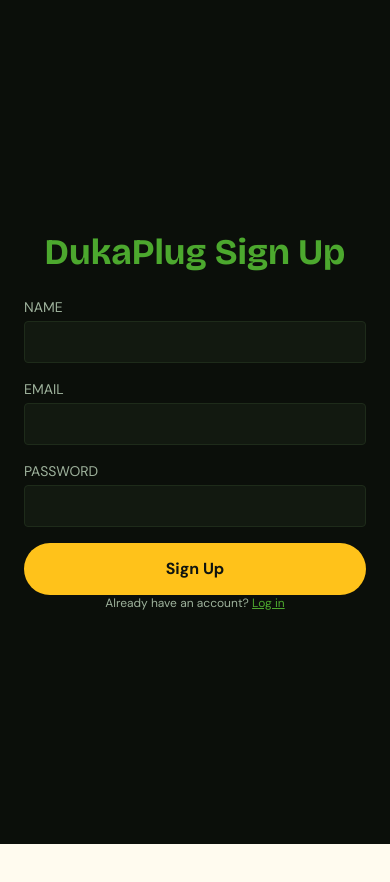
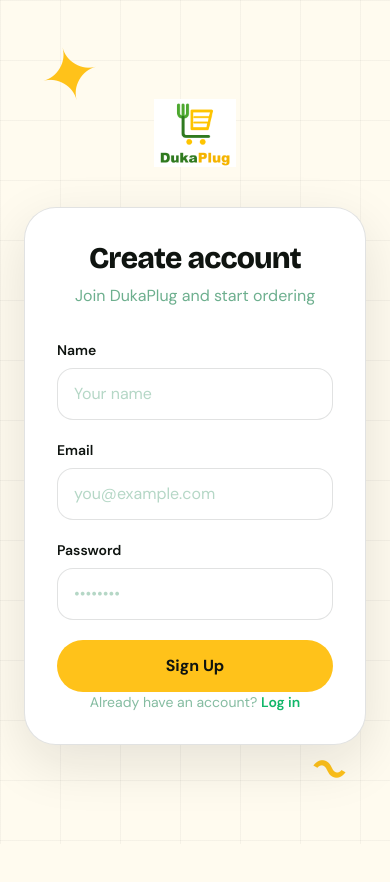
Before and after one commit to inferno254/dukaplug, a Next.js app: page /signup in a window 390 px wide. Shown: the top 882 px of the page. Built offline with nearby package versions, Linux system fonts and the light colour scheme.

Commit message:
Redesign login/signup pages to match site UI

```diff
--- a/src/app/login/page.tsx
+++ b/src/app/login/page.tsx
@@ -4,6 +4,7 @@
 import { useRouter } from 'next/navigation';
 import { useAuth } from '@/context/AuthContext';
 import Button from '@/components/ui/Button';
+import Logo from '@/components/ui/Logo';
 
 export default function LoginPage() {
   const [email, setEmail] = useState('');
@@ -37,34 +38,67 @@
   };
 
   return (
-    <main className="flex min-h-screen flex-col items-center justify-center bg-[#0B0F0A] text-[#F6F4EC] p-6">
-      <h1 className="mb-6 text-4xl font-bold text-[#4CA82E]">DukaPlug Login</h1>
-      <form onSubmit={handleSubmit} className="w-full max-w-md space-y-4">
-        <div className="flex flex-col">
-          <label htmlFor="email" className="mb-1 text-sm uppercase text-[#9EB29C]">Email</label>
+    <main className="min-h-screen flex items-center justify-center px-6 py-20 bg-[var(--cream)] relative overflow-hidden">
+      {/* Background pattern */}
+      <div className="absolute inset-0" style={{ backgroundImage: 'linear-gradient(rgba(15,20,16,.04) 1px,transparent 1px),linear-gradient(90deg,rgba(15,20,16,.04) 1px,transparent 1px)', backgroundSize: '60px 60px' }} />
+
+      {/* Floating doodles */}
+      <span className="absolute top-10 left-10 text-[var(--yellow)] text-7xl rotate-[-15deg]" aria-hidden="true">✦</span>
+      <span className="absolute bottom-10 right-10 text-[var(--yellow)] text-7xl rotate-30" aria-hidden="true">~</span>
+
+      <div className="relative z-10 w-full max-w-md">
+        {/* Logo */}
+        <div className="mb-10 flex justify-center">
+          <Logo />
+        </div>
+
+        {/* Card */}
+        <div className="bg-white border border-[var(--line)] rounded-[32px] p-8 md:p-12 shadow-[0_18px_55px_rgba(15,20,16,0.11)]">
+          <h1 className="mb-2 text-center font-[Bricolage_Grotesque] text-3xl md:text-4xl font-extrabold tracking-tight text-[var(--ink)]">Welcome back</h1>
+          <p className="mb-8 text-center text-[var(--deep)]/60 text-base">Sign in to your DukaPlug account</p>
+
+          <form onSubmit={handleSubmit} className="space-y-5">
+            {error && (
+              <div className="flex items-center gap-2 px-4 py-3 rounded-[14px] bg-red-50 border border-red-200 text-red-700 text-sm animate-in fade-in slide-in-from-top-2">
+                <svg width="18" height="18" viewBox="0 0 24 24" fill="none" stroke="currentColor" strokeWidth="2" aria-hidden="true">
+                  <circle cx="12" cy="12" r="10" />
+                  <line x1="15" y1="9" x2="9" y2="15" />
+                  <line x1="9" y1="9" x2="15" y2="15" />
+                </svg>
+                <span>{error}</span>
+              </div>
+            )}
+
+            <div>
+              <label htmlFor="email" className="mb-2 block text-sm font-semibold text-[var(--ink)]">Email</label>
               <input
                 id="email"
                 type="email"
+                autoComplete="email"
                 required
                 value={email}
                 onChange={(e) => setEmail(e.target.value)}
-            className="rounded px-3 py-2 bg-[#121910] border border-[#1E2B1A] text-[#F6F4EC] focus:outline-none focus:ring-2 focus:ring-[#4CA82E]"
+                className="w-full min-h-[52px] px-4 py-3 bg-white border border-[var(--line)] rounded-[16px] text-[var(--ink)] placeholder-[var(--deep)]/30 focus:outline-none focus:border-[var(--green)] focus:ring-2 focus:ring-[var(--mint)] transition-colors"
+                placeholder="you@example.com"
+                disabled={loading}
               />
             </div>
-        <div className="flex flex-col">
-          <label htmlFor="password" className="mb-1 text-sm uppercase text-[#9EB29C]">Password</label>
+
+            <div>
+              <label htmlFor="password" className="mb-2 block text-sm font-semibold text-[var(--ink)]">Password</label>
               <input
                 id="password"
                 type="password"
+                autoComplete="current-password"
                 required
                 value={password}
                 onChange={(e) => setPassword(e.target.value)}
-            className="rounded px-3 py-2 bg-[#121910] border border-[#1E2B1A] text-[#F6F4EC] focus:outline-none focus:ring-2 focus:ring-[#4CA82E]"
+                className="w-full min-h-[52px] px-4 py-3 bg-white border border-[var(--line)] rounded-[16px] text-[var(--ink)] placeholder-[var(--deep)]/30 focus:outline-none focus:border-[var(--green)] focus:ring-2 focus:ring-[var(--mint)] transition-colors"
+                placeholder="••••••••"
+                disabled={loading}
               />
             </div>
-        {error && (
-          <p className="text-sm text-red-400">{error}</p>
-        )}
+
             <Button
               type="submit"
               variant="yellow"
@@ -74,9 +108,17 @@
               {loading ? 'Signing In...' : 'Sign In'}
             </Button>
           </form>
-      <p className="mt-4 text-xs text-[#9EB29C]">
+
+          <p className="mt-6 text-center text-sm text-[var(--deep)]/50">
             Demo: erick@example.com / erick123
           </p>
+
+          <p className="mt-4 text-center text-sm text-[var(--deep)]/50">
+            Don&apos;t have an account?{' '}
+            <a href="/signup" className="text-[var(--green)] font-semibold hover:underline">Sign up</a>
+          </p>
+        </div>
+      </div>
     </main>
   );
 }
--- a/src/app/signup/page.tsx
+++ b/src/app/signup/page.tsx
@@ -4,6 +4,7 @@
 import { useRouter } from 'next/navigation';
 import { useAuth } from '@/context/AuthContext';
 import Button from '@/components/ui/Button';
+import Logo from '@/components/ui/Logo';
 
 export default function SignupPage() {
   const [name, setName] = useState('');
@@ -43,60 +44,98 @@
   };
 
   return (
-    <main className="flex min-h-screen flex-col items-center justify-center bg-[#0B0F0A] text-[#F6F4EC] p-6">
-      <h1 className="mb-6 text-4xl font-bold text-[#4CA82E]">DukaPlug Sign Up</h1>
-      <form onSubmit={handleSubmit} className="w-full max-w-md space-y-4">
-        <div className="flex flex-col">
-          <label htmlFor="name" className="mb-1 text-sm uppercase text-[#9EB29C]">Name</label>
+    <main className="min-h-screen flex items-center justify-center px-6 py-20 bg-[var(--cream)] relative overflow-hidden">
+      {/* Background pattern */}
+      <div className="absolute inset-0" style={{ backgroundImage: 'linear-gradient(rgba(15,20,16,.04) 1px,transparent 1px),linear-gradient(90deg,rgba(15,20,16,.04) 1px,transparent 1px)', backgroundSize: '60px 60px' }} />
+
+      {/* Floating doodles */}
+      <span className="absolute top-10 left-10 text-[var(--yellow)] text-7xl rotate-[-15deg]" aria-hidden="true">✦</span>
+      <span className="absolute bottom-10 right-10 text-[var(--yellow)] text-7xl rotate-30" aria-hidden="true">~</span>
+
+      <div className="relative z-10 w-full max-w-md">
+        {/* Logo */}
+        <div className="mb-10 flex justify-center">
+          <Logo />
+        </div>
+
+        {/* Card */}
+        <div className="bg-white border border-[var(--line)] rounded-[32px] p-8 md:p-12 shadow-[0_18px_55px_rgba(15,20,16,0.11)]">
+          <h1 className="mb-2 text-center font-[Bricolage_Grotesque] text-3xl md:text-4xl font-extrabold tracking-tight text-[var(--ink)]">Create account</h1>
+          <p className="mb-8 text-center text-[var(--deep)]/60 text-base">Join DukaPlug and start ordering</p>
+
+          <form onSubmit={handleSubmit} className="space-y-5">
+            {error && (
+              <div className="flex items-center gap-2 px-4 py-3 rounded-[14px] bg-red-50 border border-red-200 text-red-700 text-sm animate-in fade-in slide-in-from-top-2">
+                <svg width="18" height="18" viewBox="0 0 24 24" fill="none" stroke="currentColor" strokeWidth="2" aria-hidden="true">
+                  <circle cx="12" cy="12" r="10" />
+                  <line x1="15" y1="9" x2="9" y2="15" />
+                  <line x1="9" y1="9" x2="15" y2="15" />
+                </svg>
+                <span>{error}</span>
+              </div>
+            )}
+
+            <div>
+              <label htmlFor="name" className="mb-2 block text-sm font-semibold text-[var(--ink)]">Name</label>
               <input
                 id="name"
                 type="text"
+                autoComplete="name"
                 required
                 value={name}
                 onChange={(e) => setName(e.target.value)}
-            className="rounded px-3 py-2 bg-[#121910] border border-[#1E2B1A] text-[#F6F4EC] focus:outline-none focus:ring-2 focus:ring-[#4CA82E]"
+                className="w-full min-h-[52px] px-4 py-3 bg-white border border-[var(--line)] rounded-[16px] text-[var(--ink)] placeholder-[var(--deep)]/30 focus:outline-none focus:border-[var(--green)] focus:ring-2 focus:ring-[var(--mint)] transition-colors"
+                placeholder="Your name"
+                disabled={loading}
               />
             </div>
-        <div className="flex flex-col">
-          <label htmlFor="email" className="mb-1 text-sm uppercase text-[#9EB29C]">Email</label>
+
+            <div>
+              <label htmlFor="email" className="mb-2 block text-sm font-semibold text-[var(--ink)]">Email</label>
               <input
                 id="email"
                 type="email"
+                autoComplete="email"
                 required
                 value={email}
                 onChange={(e) => setEmail(e.target.value)}
-            className="rounded px-3 py-2 bg-[#121910] border border-[#1E2B1A] text-[#F6F4EC] focus:outline-none focus:ring-2 focus:ring-[#4CA82E]"
+                className="w-full min-h-[52px] px-4 py-3 bg-white border border-[var(--line)] rounded-[16px] text-[var(--ink)] placeholder-[var(--deep)]/30 focus:outline-none focus:border-[var(--green)] focus:ring-2 focus:ring-[var(--mint)] transition-colors"
+                placeholder="you@example.com"
+                disabled={loading}
               />
             </div>
-        <div className="flex flex-col">
-          <label htmlFor="password" className="mb-1 text-sm uppercase text-[#9EB29C]">Password</label>
+
+            <div>
+              <label htmlFor="password" className="mb-2 block text-sm font-semibold text-[var(--ink)]">Password</label>
               <input
                 id="password"
                 type="password"
+                autoComplete="new-password"
                 required
                 value={password}
                 onChange={(e) => setPassword(e.target.value)}
-            className="rounded px-3 py-2 bg-[#121910] border border-[#1E2B1A] text-[#F6F4EC] focus:outline-none focus:ring-2 focus:ring-[#4CA82E]"
+                className="w-full min-h-[52px] px-4 py-3 bg-white border border-[var(--line)] rounded-[16px] text-[var(--ink)] placeholder-[var(--deep)]/30 focus:outline-none focus:border-[var(--green)] focus:ring-2 focus:ring-[var(--mint)] transition-colors"
+                placeholder="••••••••"
+                disabled={loading}
               />
             </div>
-        {error && (
-          <p className="text-sm text-red-400">{error}</p>
-        )}
+
             <Button
               type="submit"
               variant="yellow"
               className="w-full"
               disabled={loading}
             >
-          {loading ? 'Signing Up...' : 'Sign Up'}
+              {loading ? 'Creating Account...' : 'Sign Up'}
             </Button>
           </form>
-      <p className="mt-4 text-xs text-[#9EB29C]">
+
+          <p className="mt-6 text-center text-sm text-[var(--deep)]/50">
             Already have an account?{' '}
-        <a href="/login" className="text-[#4CA82E] underline">
-          Log in
-        </a>
+            <a href="/login" className="text-[var(--green)] font-semibold hover:underline">Log in</a>
           </p>
+        </div>
+      </div>
     </main>
   );
 }
```
Lines whose indentation alone changed are shown as unchanged.
